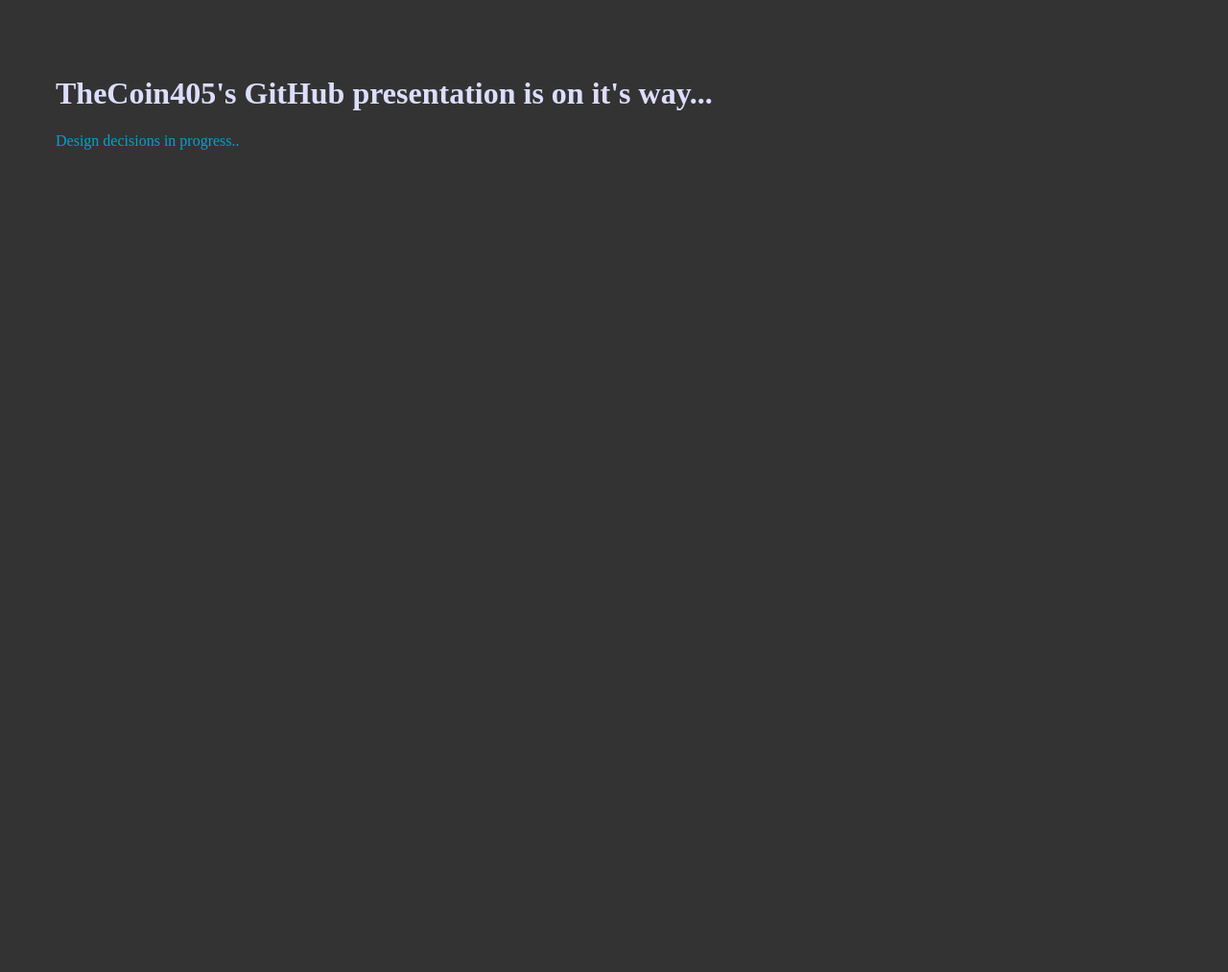
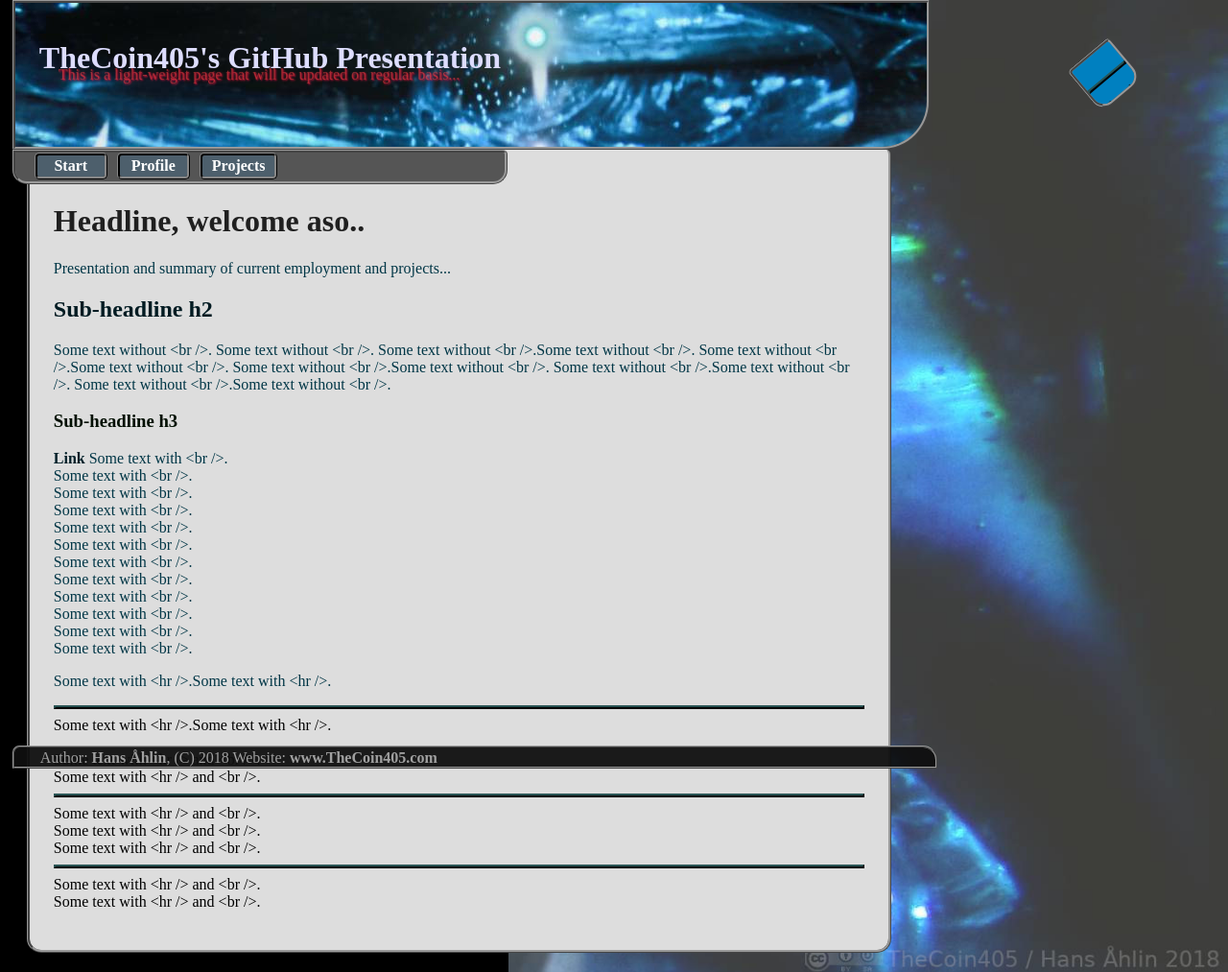
Before and after one commit to TheCoin405/thecoin405.github.io, a plain HTML site: page index.html in a window 1280 px wide. Shown: the top 1013 px of the page at 96% size. Before the commit the page ends 800 px from the top, so only its background shows below. Drawn offline with Linux system fonts and the light colour scheme.

Commit message:
Upd of page design

```diff
--- /dev/null
+++ b/css/main.css
@@ -0,0 +1,104 @@
+@CHARSET "UTF-8";
+@import url("menu.css");
+@import url("text.css");
+/*
+ *	General design
+ */
+body{
+	background-color: #000;/*#3e4144*/
+	background-image: url("../img/background6.jpg");
+	background-repeat: no-repeat;
+	background-position: right;
+	background-size: contain;
+	background-attachment:fixed;
+	padding: 0% 1% 1% 1%;
+	margin: 0% 1% 1% 0%;
+}
+
+header{
+	display: block;
+	height: 150px;
+	padding-left: 25px;
+	max-width:925px;
+	background-color: #000;
+	background-image: url("../img/header.jpg");
+	border-width: 3px;
+	border-style: ridge;
+	border-color: #999;
+	border-bottom-left-radius: 1px;
+	border-bottom-right-radius: 50px;
+}
+
+main{
+	display:block;
+	padding: 25px;
+	padding-top: 35px;
+	margin-top:-36px;
+	margin-left: 15px;
+	margin-right: 65px;
+
+	max-width: 845px;
+
+    background-color: #DDD;
+	border-width: 3px;
+    border-style: ridge;
+    border-color: #999;
+	border-top-style: none;
+    border-top-right-radius: 5px;
+    border-bottom-left-radius: 15px;
+    border-bottom-right-radius: 15px;
+}
+
+aside{
+	display:block;
+	height:50px;
+	width: 50px;
+    float: left;
+    position: absolute;
+	top:50px;
+	right: 100px;
+
+    background-color: #0080c0;
+
+    border-width: 3px;
+    border-style: ridge;
+    border-color: #999;
+    border-radius: 5px;
+    border-bottom-left-radius: 15px;
+    border-bottom-right-radius: 15px;
+	transition-duration: 1s;
+	transform: rotate(-40deg);
+	overflow: hidden;
+
+}
+aside:hover{
+	height:250px;
+	width: 200px;
+	transform: rotate(5deg);
+	right:50px;
+
+}
+footer{
+	display:block;
+    height:20px;
+	width:94%;
+    max-width:935px;
+	padding-left:25px;
+	margin-right:25px;
+    float: left;
+    position: fixed;
+    bottom: -1px;
+    left: 1%;
+
+    background-color: rgba(15,15,15,0.95);
+
+    border-width: 2px;
+    border-style: ridge;
+    border-color: #999;
+
+    border-top-left-radius: 7px;
+    border-top-right-radius: 15px;
+}
+footer > p{
+	margin: 2px;
+}
--- /dev/null
+++ b/css/menu.css
@@ -0,0 +1,94 @@
+@CHARSET "UTF-8";
+
+a {
+  text-decoration: none;
+}
+
+nav{
+    display: flex;
+    position: relative;
+    height: 30px;
+    margin-right:50px;
+    max-width:500px;
+    padding-left: 10px;
+    background-color: #555;
+
+    border-width: 3px;
+    border-style: ridge;
+    border-color: #999;
+    border-top-right-radius: 5px;
+    border-bottom-left-radius: 15px;
+    border-bottom-right-radius: 15px;
+
+}
+
+ul {
+
+    list-style: none;
+    margin: 0;
+    padding-left: 0;
+}
+
+li {
+
+    display: block;
+    float: left;
+    padding: 2px 10px 2px 10px;
+    position: relative;
+	min-width: 50px;
+
+	text-align:center;
+	color: #fff;
+    background-color: #4d5f6c;
+    text-decoration: none;
+	border-color: #333;
+    border-style: ridge;
+    border-width: 3px;
+    border-radius: 5px;
+    transition-duration: 0.5s;
+}
+nav > ul > li {
+	margin-left: 10px;
+
+}
+nav > ul > li:hover {
+	border-color: #333;
+	border-style: ridge;
+	border-width: 3px;
+	border-radius: 5px;
+
+}
+li a {
+  color: #fff;
+}
+
+li:hover {
+    background: #55729d;
+    cursor: pointer;
+	text-shadow: 2px 2px 5px rgba(216, 10, 40, 0.8);
+}
+
+ul li ul {
+
+    visibility: hidden;
+    opacity: 0;
+
+    position: absolute;
+    transition: all 0.5s ease;
+    margin-top: 5px;
+    left: 0;
+    display: none;
+}
+
+ul li:hover > ul,
+ul li ul:hover {
+    visibility: visible;
+    opacity: 1;
+    display: block;
+}
+
+ul li ul li {
+
+    clear: both;
+    width: 100%;
+}
--- /dev/null
+++ b/css/text.css
@@ -0,0 +1,52 @@
+@CHARSET "UTF-8";
+
+header h1{
+	color: #ddddff;
+}
+header p{
+	color:rgba(255,70,70,0.5);
+	margin-bottom: 5px;
+	position: relative;
+	float:left;
+	top: -48px;
+	left:20px;
+	text-shadow: 1px 1px 2px crimson;
+}
+
+
+footer p{
+	color: #a0a0a0;
+}
+footer a{
+	color: #a0a0a0;
+	font-weight: bold;
+	text-decoration: none;
+}
+
+
+h1{
+	color: #1f1f1f;
+}
+h2{
+	color: #001b22;
+}
+h3{
+	color: #000f00;
+}
+h4{
+	color: #0f0f00;
+}
+
+p{
+	color: #003646;
+}
+a{
+	color: #001f28;
+	text-decoration: none;
+	font-weight: 550;
+}
+hr{
+	border-color: #295454;
+	border-width: 2px;
+	border-style: outset;
+}
--- a/index.html
+++ b/index.html
@@ -1,12 +1,84 @@
 <!DOCTYPE html>
 <html>
-<head>
-<meta charset="UTF-8">
-<title>TheCoin405's lair...</title>
-<link rel="stylesheet" type="text/css" href="main.css" />
-</head>
-<body>
-	<h1>TheCoin405's GitHub presentation is on it's way...</h1>
-	<p>Design decisions in progress..</p>
-</body>
+	<head>
+		<meta charset="UTF-8">
+		<title>TheCoin405's lair...</title>
+        <meta name="description" content="TheCoin405's GitHub pressentarion.">
+        <meta name="keywords" content="Profile,Developer,Projects">
+        <meta name="author" content="Hans Åhlin">
+        <meta name="viewport" content="width=device-width, initial-scale=1.0">
+		<link rel="stylesheet" type="text/css" href="css/main.css" />
+
+		<meta http-equiv="X-UA-Compatible" content="IE=edge" />
+		<!--
+		  *
+		  * @todo add google analytics
+		  *
+		 -->
+	</head>
+	<body onload="initiate()">
+		<header>
+            <img id="logo" alt="" src="" />
+            <!-- Headline -->
+            <h1>TheCoin405's GitHub Presentation</h1>
+            <p>This is a light-weight page that will be updated on regular basis...</p>
+		</header>
+		<nav>
+            <!-- Menu -->
+            <ul>
+                <li><a>Start</a></li>
+                <li><a>Profile</a></li>
+
+                <li class="SubMenu">
+                    <a>Projects</a>
+                    <ul>
+                        <li><a>thecoin405.github.io</a></li>
+                    </ul>
+                </li>
+            </ul>
+		</nav>
+		<main>
+            <!-- Content -->
+            <h1>Headline, welcome aso..</h1>
+            <p>Presentation and summary of current employment and projects...</p>
+            <h2>Sub-headline h2</h2>
+            <p>Some text without &lt;br /&gt;. Some text without &lt;br /&gt;.
+            Some text without &lt;br /&gt;.Some text without &lt;br /&gt;.
+            Some text without &lt;br /&gt;.Some text without &lt;br /&gt;.
+            Some text without &lt;br /&gt;.Some text without &lt;br /&gt;.
+            Some text without &lt;br /&gt;.Some text without &lt;br /&gt;.
+            Some text without &lt;br /&gt;.Some text without &lt;br /&gt;. </p>
+            <h3>Sub-headline h3</h3>
+            <p><a href="">Link</a>
+            Some text with &lt;br /&gt;.<br />Some text with &lt;br /&gt;.<br />
+            Some text with &lt;br /&gt;.<br />Some text with &lt;br /&gt;.<br />
+            Some text with &lt;br /&gt;.<br />Some text with &lt;br /&gt;.<br />
+            Some text with &lt;br /&gt;.<br />Some text with &lt;br /&gt;.<br />
+            Some text with &lt;br /&gt;.<br />Some text with &lt;br /&gt;.<br />
+            Some text with &lt;br /&gt;.<br />Some text with &lt;br /&gt;.<br /></p>
+
+            <p>Some text with &lt;hr /&gt;.Some text with &lt;hr /&gt;. <hr>
+            Some text with &lt;hr /&gt;.Some text with &lt;hr /&gt;.<br /><br >
+            Some text with &lt;hr /&gt; and &lt;br /&gt;.<br />
+            Some text with &lt;hr /&gt; and &lt;br /&gt;.<hr />
+            Some text with &lt;hr /&gt; and &lt;br /&gt;.<br />
+            Some text with &lt;hr /&gt; and &lt;br /&gt;.<br />
+            Some text with &lt;hr /&gt; and &lt;br /&gt;.<hr />
+            Some text with &lt;hr /&gt; and &lt;br /&gt;.<br />
+            Some text with &lt;hr /&gt; and &lt;br /&gt;. </p>
+
+		</main>
+		<aside>
+            <!-- Side Content -->
+            <br />
+            <hr />
+            <p>I head an idea with this that i've forgotten, so for the time
+            being i'm just going to let this hang here...</p>
+            <hr />
+		</aside>
+		<footer>
+			<!-- Footer -->
+			<p>Author: <a href="mailto:contact@thecoin405.com">Hans Åhlin</a>, (C) 2018 Website: <a href="http://www.thecoin405.com">www.TheCoin405.com</a></p>
+		</footer>
+	</body>
 </html>
--- a/main.css
+++ /dev/null
@@ -1,11 +0,0 @@
-@CHARSET "UTF-8";
-body{
-	background-color: #333;
-	padding: 50px;
-}
-h1{
-	color: #ddddff;
-}
-p{
-	color: #00a3d2;
-}
```
Also changed, not shown: img/background.jpg (added), img/background2.jpg (added), img/background3.jpg (added), img/background4.jpg (added), img/background5.jpg (added), img/background6.jpg (added), img/header.jpg (added).
